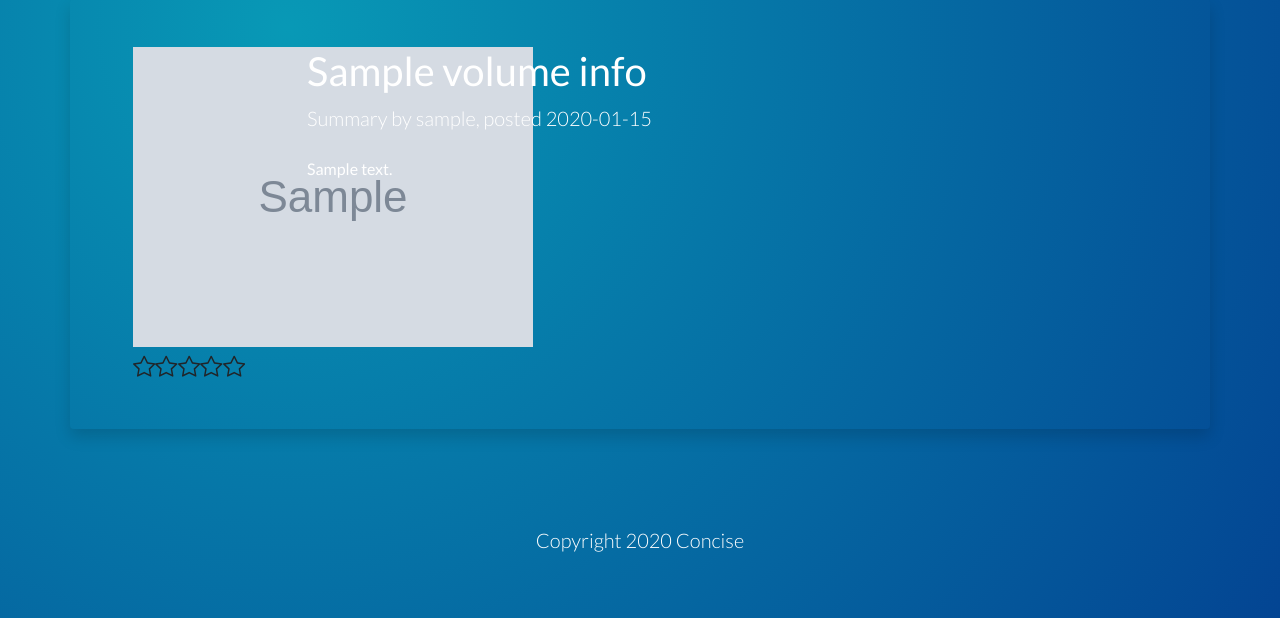
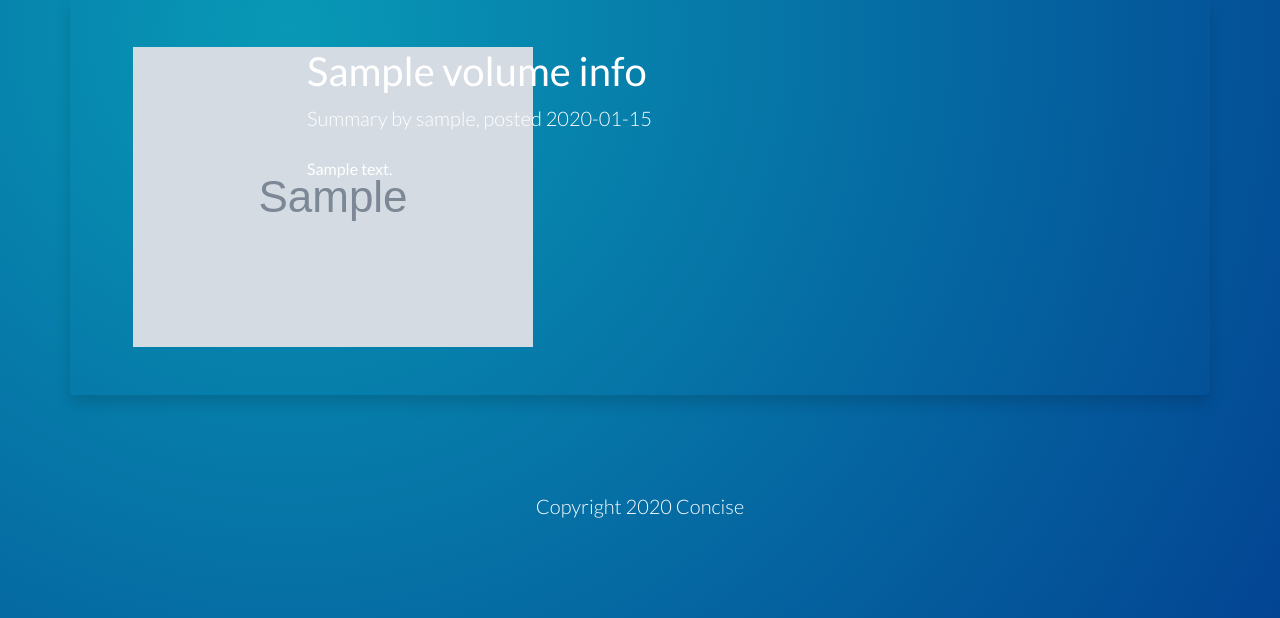
Before and after one commit to peterhrncirik/concise_app, a Flask app: a page that uses templates/summaries/book_summary.html in a window 1280 px wide. Shown: the part 145-763 px from the top of the page. Run offline with Flask 2, Linux system fonts and the light colour scheme; tables that the repository leaves empty hold one stand-in row (values such as "Sample post"); grey boxes marked "Sample" are stand-in pictures; a database or web service that is not in the repository returns one stand-in record (values such as "Sample title"); data that the repository does not hold is empty; some libraries are stand-ins or nearby versions.

Commit message:
Small design tweak

```diff
--- a/templates/summaries/book_summary.html
+++ b/templates/summaries/book_summary.html
@@ -13,19 +13,6 @@
     <div class="row shadow p-5 mb-5 rounded">
         <div class="col-2">
             <img src="{{ book['imageLinks']['thumbnail'] }}" alt="{{ book['title'] }}" class="align-self-end">
-            <span class="mt-2 ml-auto mr-auto" style="font-size: 1.4rem;">
-                <svg width="1em" height="1em" viewBox="0 0 16 16" class="bi bi-star" fill="currentColor" xmlns="http://www.w3.org/2000/svg">
-                <path fill-rule="evenodd" d="M2.866 14.85c-.078.444.36.791.746.593l4.39-2.256 4.389 2.256c.386.198.824-.149.746-.592l-.83-4.73 3.523-3.356c.329-.314.158-.888-.283-.95l-4.898-.696L8.465.792a.513.513 0 0 0-.927 0L5.354 5.12l-4.898.696c-.441.062-.612.636-.283.95l3.523 3.356-.83 4.73zm4.905-2.767l-3.686 1.894.694-3.957a.565.565 0 0 0-.163-.505L1.71 6.745l4.052-.576a.525.525 0 0 0 .393-.288l1.847-3.658 1.846 3.658a.525.525 0 0 0 .393.288l4.052.575-2.906 2.77a.564.564 0 0 0-.163.506l.694 3.957-3.686-1.894a.503.503 0 0 0-.461 0z"/>
-              </svg><svg width="1em" height="1em" viewBox="0 0 16 16" class="bi bi-star" fill="currentColor" xmlns="http://www.w3.org/2000/svg">
-                <path fill-rule="evenodd" d="M2.866 14.85c-.078.444.36.791.746.593l4.39-2.256 4.389 2.256c.386.198.824-.149.746-.592l-.83-4.73 3.523-3.356c.329-.314.158-.888-.283-.95l-4.898-.696L8.465.792a.513.513 0 0 0-.927 0L5.354 5.12l-4.898.696c-.441.062-.612.636-.283.95l3.523 3.356-.83 4.73zm4.905-2.767l-3.686 1.894.694-3.957a.565.565 0 0 0-.163-.505L1.71 6.745l4.052-.576a.525.525 0 0 0 .393-.288l1.847-3.658 1.846 3.658a.525.525 0 0 0 .393.288l4.052.575-2.906 2.77a.564.564 0 0 0-.163.506l.694 3.957-3.686-1.894a.503.503 0 0 0-.461 0z"/>
-              </svg><svg width="1em" height="1em" viewBox="0 0 16 16" class="bi bi-star" fill="currentColor" xmlns="http://www.w3.org/2000/svg">
-                <path fill-rule="evenodd" d="M2.866 14.85c-.078.444.36.791.746.593l4.39-2.256 4.389 2.256c.386.198.824-.149.746-.592l-.83-4.73 3.523-3.356c.329-.314.158-.888-.283-.95l-4.898-.696L8.465.792a.513.513 0 0 0-.927 0L5.354 5.12l-4.898.696c-.441.062-.612.636-.283.95l3.523 3.356-.83 4.73zm4.905-2.767l-3.686 1.894.694-3.957a.565.565 0 0 0-.163-.505L1.71 6.745l4.052-.576a.525.525 0 0 0 .393-.288l1.847-3.658 1.846 3.658a.525.525 0 0 0 .393.288l4.052.575-2.906 2.77a.564.564 0 0 0-.163.506l.694 3.957-3.686-1.894a.503.503 0 0 0-.461 0z"/>
-              </svg><svg width="1em" height="1em" viewBox="0 0 16 16" class="bi bi-star" fill="currentColor" xmlns="http://www.w3.org/2000/svg">
-                <path fill-rule="evenodd" d="M2.866 14.85c-.078.444.36.791.746.593l4.39-2.256 4.389 2.256c.386.198.824-.149.746-.592l-.83-4.73 3.523-3.356c.329-.314.158-.888-.283-.95l-4.898-.696L8.465.792a.513.513 0 0 0-.927 0L5.354 5.12l-4.898.696c-.441.062-.612.636-.283.95l3.523 3.356-.83 4.73zm4.905-2.767l-3.686 1.894.694-3.957a.565.565 0 0 0-.163-.505L1.71 6.745l4.052-.576a.525.525 0 0 0 .393-.288l1.847-3.658 1.846 3.658a.525.525 0 0 0 .393.288l4.052.575-2.906 2.77a.564.564 0 0 0-.163.506l.694 3.957-3.686-1.894a.503.503 0 0 0-.461 0z"/>
-              </svg><svg width="1em" height="1em" viewBox="0 0 16 16" class="bi bi-star" fill="currentColor" xmlns="http://www.w3.org/2000/svg">
-                <path fill-rule="evenodd" d="M2.866 14.85c-.078.444.36.791.746.593l4.39-2.256 4.389 2.256c.386.198.824-.149.746-.592l-.83-4.73 3.523-3.356c.329-.314.158-.888-.283-.95l-4.898-.696L8.465.792a.513.513 0 0 0-.927 0L5.354 5.12l-4.898.696c-.441.062-.612.636-.283.95l3.523 3.356-.83 4.73zm4.905-2.767l-3.686 1.894.694-3.957a.565.565 0 0 0-.163-.505L1.71 6.745l4.052-.576a.525.525 0 0 0 .393-.288l1.847-3.658 1.846 3.658a.525.525 0 0 0 .393.288l4.052.575-2.906 2.77a.564.564 0 0 0-.163.506l.694 3.957-3.686-1.894a.503.503 0 0 0-.461 0z"/>
-              </svg>
-            </span>
         </div>
         <div class="col-10">
             <h1>{{ book['title'] }}</h1>
```
